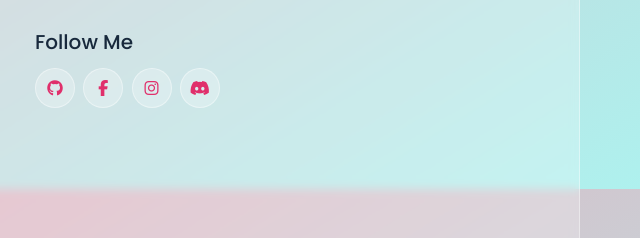
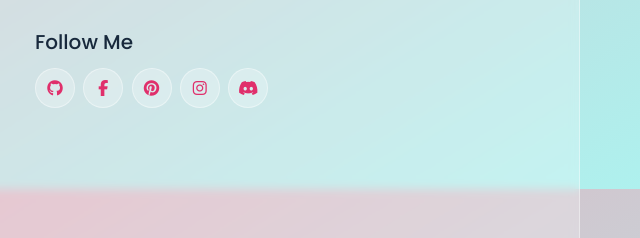
Before and after one commit to bert093/Portofolio-Website, a plain HTML site: page index.html in a window 1280 px wide. Shown: the part 2211-2449 px from the top of the page, 640-1280 px from the left. Drawn offline with Linux system fonts and the light colour scheme.

Commit message:
feat: add pinterest social link

```diff
--- a/index.html
+++ b/index.html
@@ -200,6 +200,7 @@
                             <div class="social-links">
                                 <a href="https://github.com/bert093" class="github-icon" target="_blank"> <i class="fa-brands fa-github"></i> </a>
                                 <a href="https://web.facebook.com/profile.php?id=100049760738272" target="_blank"><i class="fa-brands fa-facebook-f"></i></a>
+                                <a href="https://id.pinterest.com/bert093/" target="_blank"> <i class="fa-brands fa-pinterest"></i> </a>
                                 <a href="https://www.instagram.com/sas992203/" target="_blank"><i class="fa-brands fa-instagram"></i></a>
                                 <a href="https://discord.gg/HDhnFj22RK" target="_blank"><i class="fa-brands fa-discord"></i></a>
                             </div>
```
